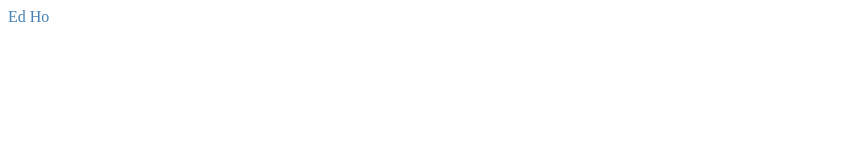
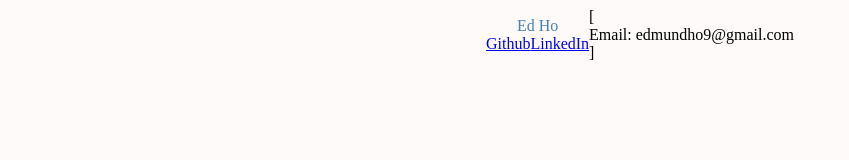
Before and after one commit to edmundho/edmundho.github.io, a plain HTML site: page index.html in a window 1280 px wide. Shown: the whole page, without its empty margins (0-849 px from the left). Drawn offline with Linux system fonts and the light colour scheme.

Commit message:
extract styles to styles.css

```diff
--- a/index.html
+++ b/index.html
@@ -1,22 +1,27 @@
 <!DOCTYPE html>
 <html>
   <head>
-    <style>
-      @media print {
-          body{
-              width: 21cm;
-              height: 29.7cm;
-              margin: 30mm 45mm 30mm 45mm;
-        }
-      }
-
-      .name {
-        color: steelblue;
-      }
-    </style>
+    <link rel="stylesheet" href="styles.css">
   </head>
-
   <body>
-    <div class='name'>Ed Ho</div>
+    <div class='header'>
+      <div class='left-header'>
+        <div class='name'>Ed Ho</div>
+        <div class='links'>
+          <a href='https://github.com/edmundho'>Github</a>
+          <a href='https://www.linkedin.com/in/edmundho9/'>LinkedIn</a>
+        </div>
+      </div>
+      <div class='right-header'>
+        <div class='open-bracket'>[</div>
+        <div class='deets'>
+          <div class='email'>
+            <span class='email-left'>Email:</span>
+            <span class='email-right'>edmundho9@gmail.com</span>
+          </div>
+        </div>
+        <div class='close-bracket'>]</div>
+      </div>
+    </div>
   </body>
 </html>
--- /dev/null
+++ b/styles.css
@@ -0,0 +1,29 @@
+@page  {
+  margin: 0.25in;
+  size: letter;
+}
+
+body {
+  background-color: snow;
+}
+
+.header {
+  display: flex;
+  justify-content: center;
+}
+
+.left-header {
+  display: flex;
+  justify-content: center;
+  align-items: center;
+  flex-direction: column;
+}
+
+.name {
+  color: steelblue;
+}
+
+.links {
+  display: flex;
+  flex-direction: row;
+}
```
